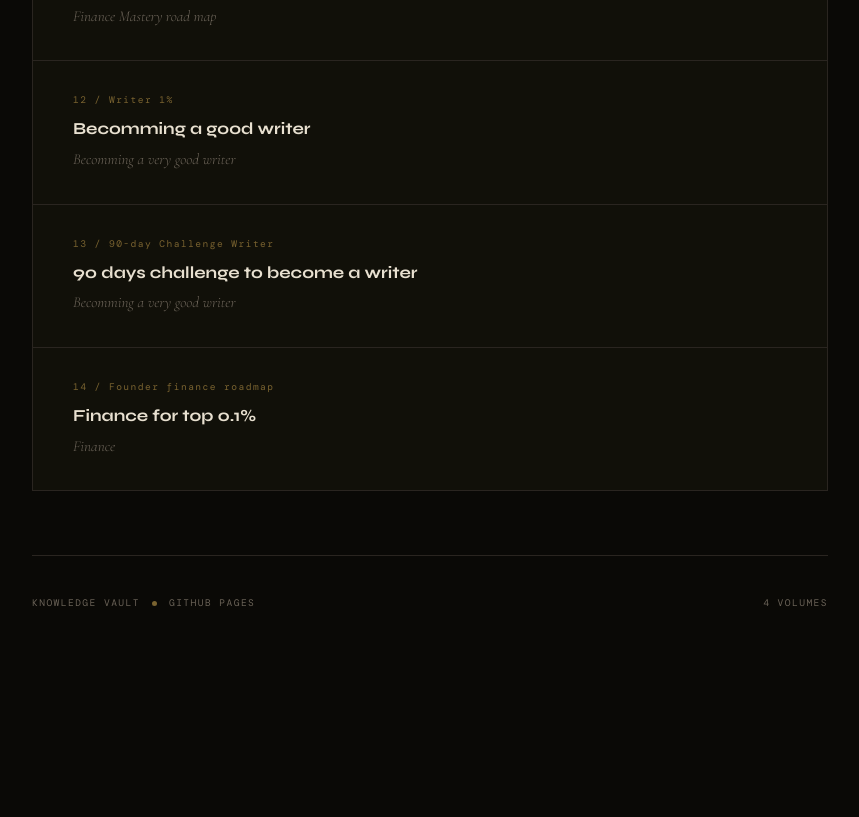
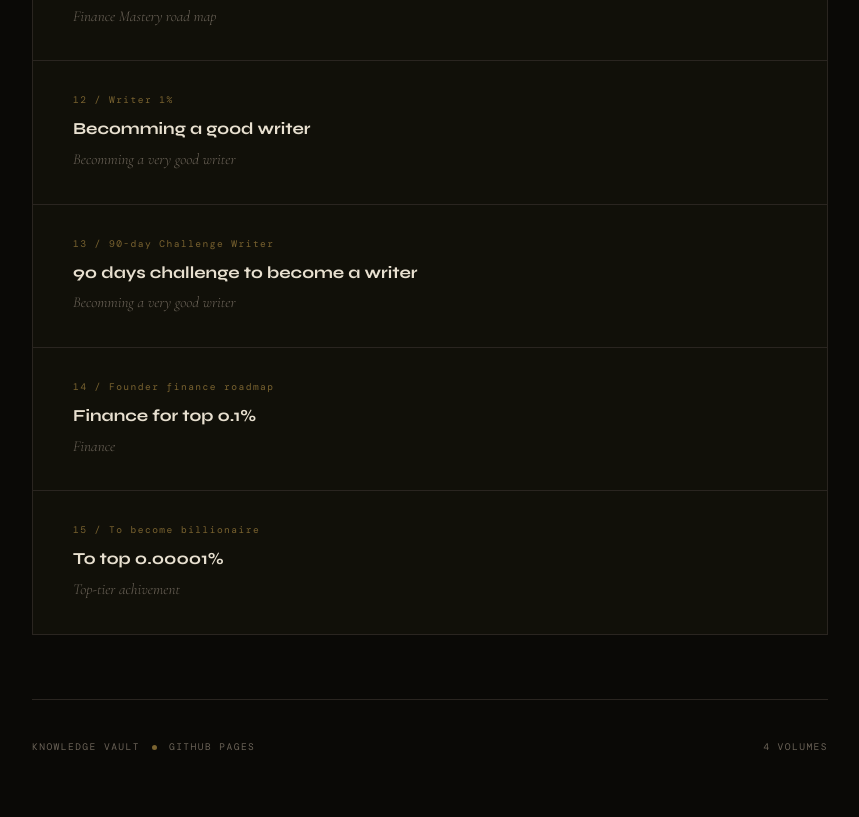
Before and after one commit to maxubrq/roadmaps, a plain HTML site: page index.html in a window 1280 px wide. Shown: the part 2188-3005 px from the top of the page, without its empty margins (210-1069 px from the left). Before the commit the page ends 2861 px from the top, so only its background shows below. Drawn offline with nearby package versions, Linux system fonts and the light colour scheme; a web font is replaced by a local one.

Commit message:
Add roadmap link for billionaire achievement

```diff
--- a/index.html
+++ b/index.html
@@ -392,6 +392,13 @@
           <span class="card-arrow">→</span>
         </a>
 
+        <a href="roadmaps/billion_roadmap.html" class="card">
+          <span class="card-index">15 / To become billionaire</span>
+          <div class="card-title">To top 0.00001%</div>
+          <p class="card-desc">Top-tier achivement</p>
+          <span class="card-arrow">→</span>
+        </a>
+
       </div>
     </nav>
 
```
